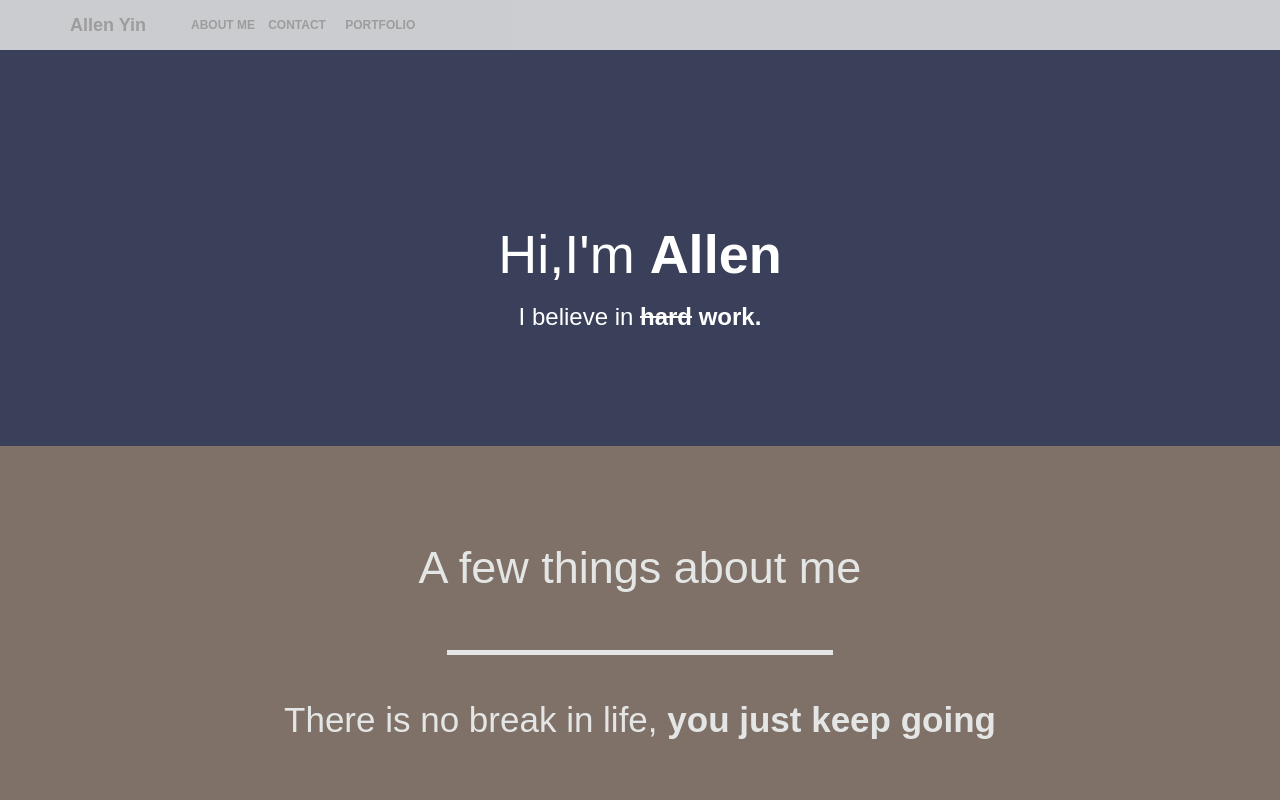
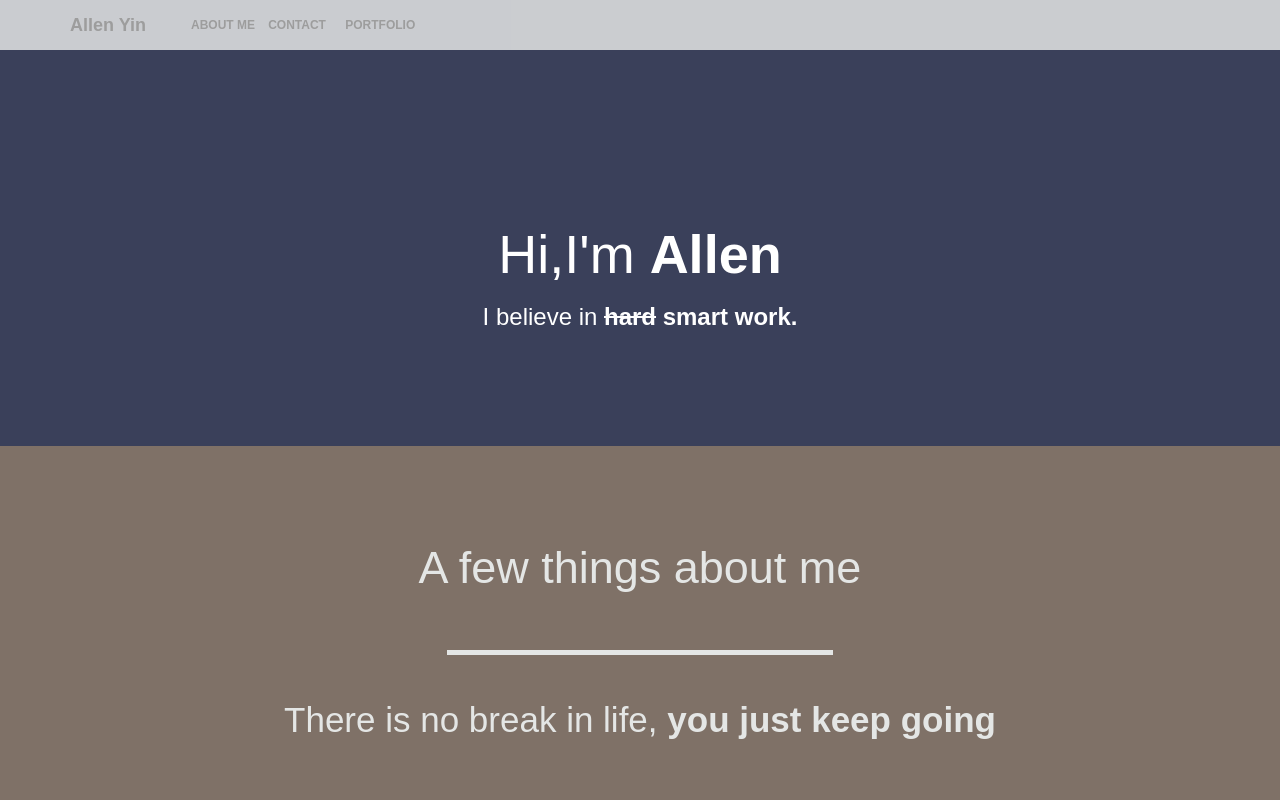
Before and after one commit to allenyin55/allen_web, a plain HTML site: page index.html in a window 1280 px wide. Shown: the top 800 px of the page. Drawn offline with Linux system fonts and the light colour scheme; some icons are missing.

Commit message:
Update index.html

```diff
--- a/index.html
+++ b/index.html
@@ -57,7 +57,7 @@
             <div id="home-row-1" class="row clearfix">
                 <div class="col-12">
                     <h1 class="font-thin">Hi,I'm <span class="font-semibold">Allen</span></h1>
-                    <h3 class="font-thin">I believe in <span class="font-semibold"><del>hard</del> work.</span></h3>
+                    <h3 class="font-thin">I believe in <span class="font-semibold"><s>hard</s> smart work.</span></h3>
                     <br>
                     <br>
                 </div><!-- /col-12 -->
```
